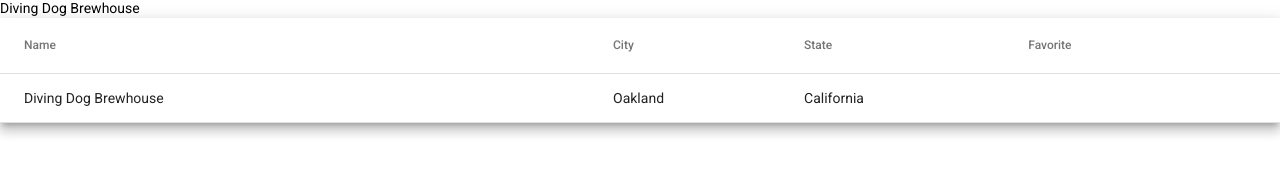
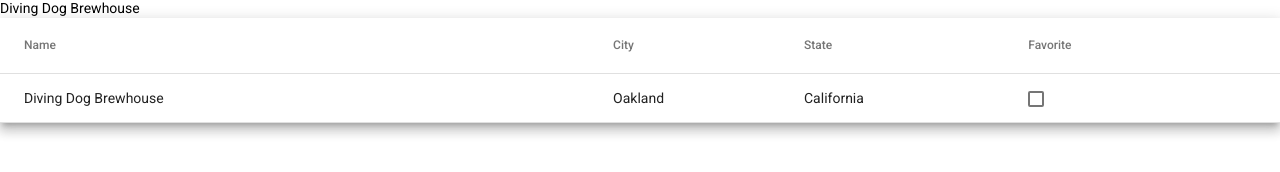
Before and after one commit to gsloup/Brewery-Tracker-Angular-Application, an Angular app: page /search in a window 1280 px wide. Shown: the part 143-315 px from the top of the page. Built offline with nearby package versions, Linux system fonts and the light colour scheme.

Commit message:
places checkbox in correct location

```diff
--- a/src/app/search/search.component.html
+++ b/src/app/search/search.component.html
@@ -24,7 +24,11 @@
        class="mat-elevation-z8">
   <ng-container matColumnDef="{{column}}" *ngFor="let column of columnsToDisplay">
     <th mat-header-cell *matHeaderCellDef> {{ column | titlecase }} </th>
-    <td mat-cell *matCellDef="let element"> {{element[column]}}</td>
+    <td mat-cell *matCellDef="let element">
+      <ng-container *ngIf="column === 'favorite'"><mat-checkbox></mat-checkbox></ng-container>
+      <ng-container *ngIf="column !== 'favorite'">{{ element[column] }}</ng-container>
+
+      </td>
   </ng-container>
 
   <!-- Expanded Content Column - The detail row is made up of this one column that spans across all columns -->
@@ -46,7 +50,7 @@
               <p>{{ element.city }} {{element.state}}, {{ element.postal_code }}</p>
           </a>
           </div>
-          <mat-checkbox>Favorite</mat-checkbox>
+
 
       </div>
     </td>
```
